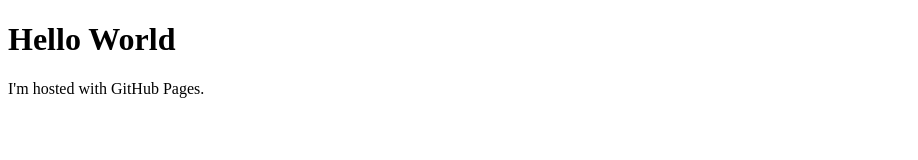
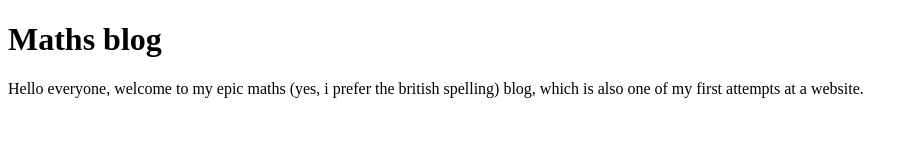
Before and after one commit to Raveleijn/Raveleijn.github.io, a plain HTML site: page index.html in a window 1280 px wide. Shown: the whole page, without its empty margins (0-918 px from the left). Drawn offline with Linux system fonts and the light colour scheme.

Commit message:
First real text in index

```diff
--- a/index.html
+++ b/index.html
@@ -1,7 +1,7 @@
 <!DOCTYPE html>
 <html>
 <body>
-<h1>Hello World</h1>
-<p>I'm hosted with GitHub Pages.</p>
+<h1>Maths blog</h1>
+<p>Hello everyone, welcome to my epic maths (yes, i prefer the british spelling) blog, which is also one of my first attempts at a website.</p>
 </body>
 </html>
```
